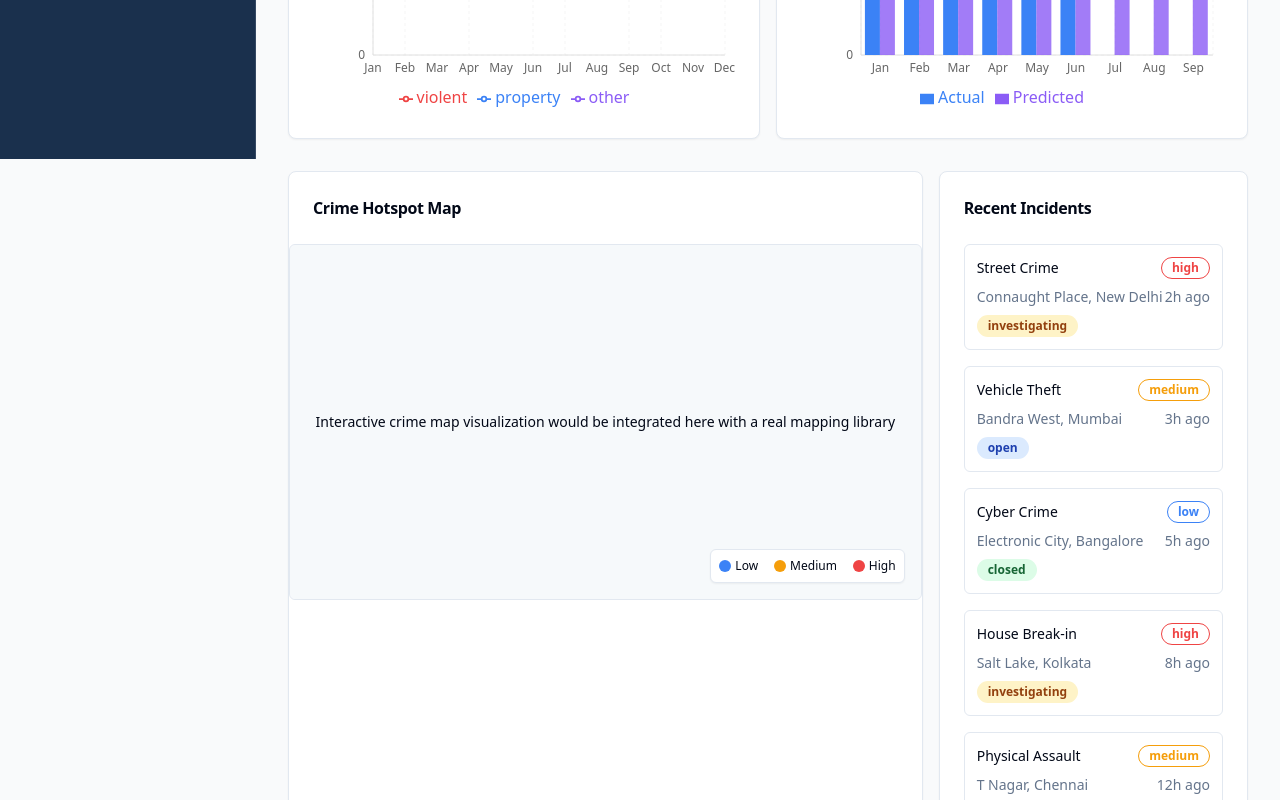
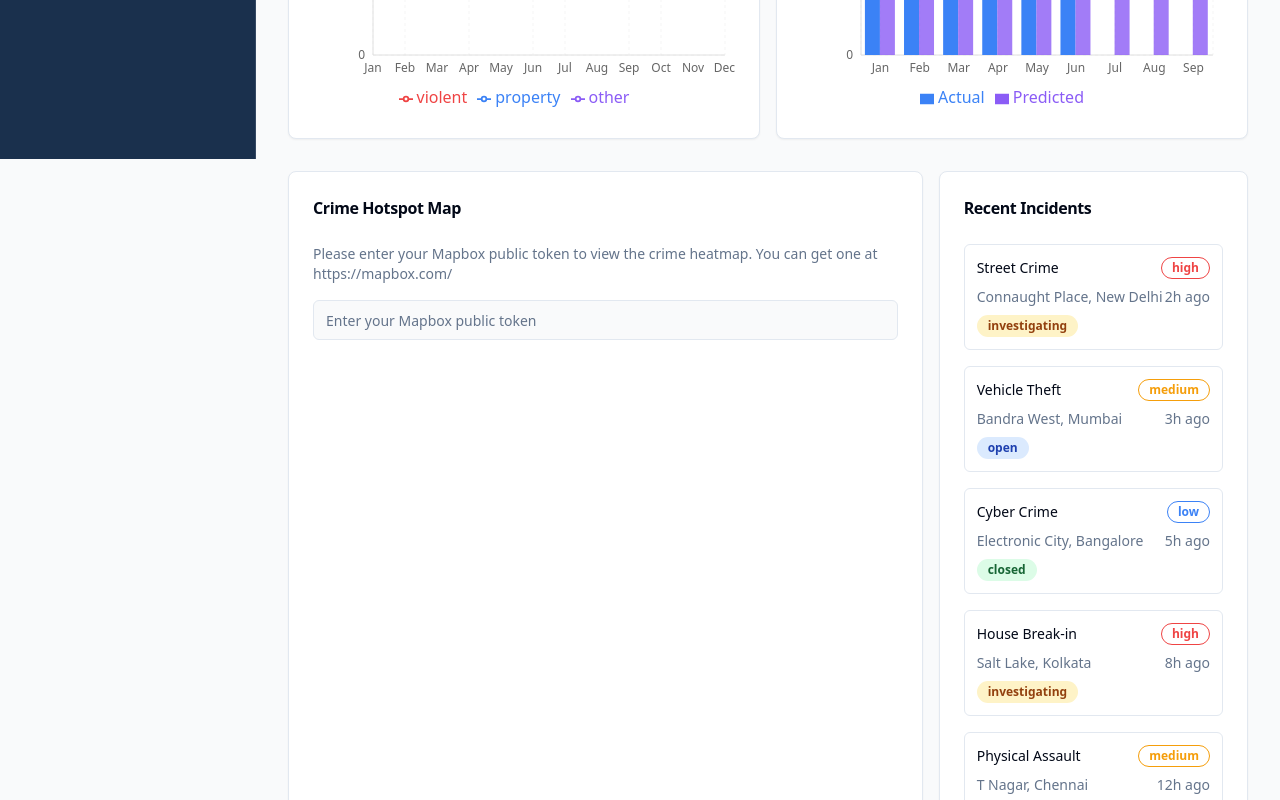
Before and after one commit to 230701372/crime-foresight-dashboard, a React (Vite) app: page / in a window 1280 px wide. Shown: the part 641-1441 px from the top of the page. Built offline with nearby package versions, Linux system fonts and the light colour scheme.

Commit message:
feat: Add crime heatmap with Indian map
Implement a crime heatmap component to visualize crime hotspots on an Indian map.

```diff
--- a/package.json
+++ b/package.json
@@ -47,6 +47,7 @@
     "embla-carousel-react": "^8.3.0",
     "input-otp": "^1.2.4",
     "lucide-react": "^0.462.0",
+    "mapbox-gl": "^3.11.0",
     "next-themes": "^0.3.0",
     "react": "^18.3.1",
     "react-day-picker": "^8.10.1",
--- a/src/components/dashboard/crime-heatmap.tsx
+++ b/src/components/dashboard/crime-heatmap.tsx
@@ -1,41 +1,144 @@
 
 import { Card, CardContent, CardHeader, CardTitle } from "@/components/ui/card";
+import { Input } from "@/components/ui/input";
+import { useEffect, useRef, useState } from "react";
+import mapboxgl from 'mapbox-gl';
+import 'mapbox-gl/dist/mapbox-gl.css';
 
 interface CrimeHeatmapProps {
   title: string;
   className?: string;
 }
 
+// Sample hotspot data for major Indian cities
+const hotspots = [
+  { location: [72.8777, 19.0760], intensity: 0.9, name: "Mumbai" },
+  { location: [77.2090, 28.6139], intensity: 0.8, name: "Delhi" },
+  { location: [77.5946, 12.9716], intensity: 0.7, name: "Bangalore" },
+  { location: [80.2707, 13.0827], intensity: 0.7, name: "Chennai" },
+  { location: [88.3639, 22.5726], intensity: 0.8, name: "Kolkata" },
+  { location: [78.4867, 17.3850], intensity: 0.6, name: "Hyderabad" },
+  { location: [73.8567, 18.5204], intensity: 0.5, name: "Pune" },
+  { location: [75.8577, 22.7196], intensity: 0.4, name: "Indore" },
+  { location: [85.8245, 20.2961], intensity: 0.5, name: "Bhubaneswar" },
+  { location: [81.8463, 25.4358], intensity: 0.6, name: "Prayagraj" },
+];
+
 export function CrimeHeatmap({ title, className }: CrimeHeatmapProps) {
+  const mapContainer = useRef<HTMLDivElement>(null);
+  const map = useRef<mapboxgl.Map | null>(null);
+  const [apiKey, setApiKey] = useState<string>("");
+  const [isMapLoaded, setIsMapLoaded] = useState(false);
+
+  useEffect(() => {
+    if (!mapContainer.current || !apiKey) return;
+
+    mapboxgl.accessToken = apiKey;
+
+    map.current = new mapboxgl.Map({
+      container: mapContainer.current,
+      style: 'mapbox://styles/mapbox/dark-v11',
+      center: [78.9629, 20.5937], // Center of India
+      zoom: 4
+    });
+
+    map.current.on('load', () => {
+      if (!map.current) return;
+      setIsMapLoaded(true);
+
+      // Add heatmap layer
+      map.current.addSource('crime-hotspots', {
+        type: 'geojson',
+        data: {
+          type: 'FeatureCollection',
+          features: hotspots.map(spot => ({
+            type: 'Feature',
+            properties: {
+              intensity: spot.intensity,
+              name: spot.name
+            },
+            geometry: {
+              type: 'Point',
+              coordinates: spot.location
+            }
+          }))
+        }
+      });
+
+      map.current.addLayer({
+        id: 'crime-heat',
+        type: 'heatmap',
+        source: 'crime-hotspots',
+        paint: {
+          'heatmap-weight': ['get', 'intensity'],
+          'heatmap-intensity': 1,
+          'heatmap-color': [
+            'interpolate',
+            ['linear'],
+            ['heatmap-density'],
+            0, 'rgba(33,102,172,0)',
+            0.2, 'rgb(103,169,207)',
+            0.4, 'rgb(209,229,240)',
+            0.6, 'rgb(253,219,199)',
+            0.8, 'rgb(239,138,98)',
+            1, 'rgb(178,24,43)'
+          ],
+          'heatmap-radius': 30,
+          'heatmap-opacity': 0.8
+        }
+      });
+
+      // Add navigation controls
+      map.current.addControl(new mapboxgl.NavigationControl(), 'top-right');
+    });
+
+    return () => {
+      map.current?.remove();
+    };
+  }, [apiKey]);
+
   return (
     <Card className={className}>
       <CardHeader>
         <CardTitle className="text-base">{title}</CardTitle>
       </CardHeader>
-      <CardContent className="p-0">
+      <CardContent>
+        {!apiKey ? (
+          <div className="space-y-4">
+            <p className="text-sm text-muted-foreground">
+              Please enter your Mapbox public token to view the crime heatmap.
+              You can get one at https://mapbox.com/
+            </p>
+            <Input
+              type="text"
+              placeholder="Enter your Mapbox public token"
+              value={apiKey}
+              onChange={(e) => setApiKey(e.target.value)}
+            />
+          </div>
+        ) : (
           <div className="aspect-[16/9] overflow-hidden rounded-md border border-border bg-muted/20 relative">
-          <div className="absolute inset-0 flex items-center justify-center bg-muted/50">
-            <p className="text-center text-sm">
-              Interactive crime map visualization would be integrated here with a real mapping library
-            </p>
-          </div>
-          <div className="absolute bottom-4 right-4 p-2 bg-card border border-border rounded-md shadow-sm">
+            <div ref={mapContainer} className="absolute inset-0" />
+            {isMapLoaded && (
+              <div className="absolute bottom-4 right-4 p-2 bg-card/90 border border-border rounded-md shadow-sm">
                 <div className="flex items-center space-x-4 text-xs">
                   <div className="flex items-center space-x-1">
-                <div className="h-3 w-3 rounded-full bg-heatmap-low"></div>
+                    <div className="h-3 w-3 rounded-full bg-[rgb(103,169,207)]"></div>
                     <span>Low</span>
                   </div>
                   <div className="flex items-center space-x-1">
-                <div className="h-3 w-3 rounded-full bg-heatmap-medium"></div>
+                    <div className="h-3 w-3 rounded-full bg-[rgb(253,219,199)]"></div>
                     <span>Medium</span>
                   </div>
                   <div className="flex items-center space-x-1">
-                <div className="h-3 w-3 rounded-full bg-heatmap-high"></div>
+                    <div className="h-3 w-3 rounded-full bg-[rgb(178,24,43)]"></div>
                     <span>High</span>
                   </div>
                 </div>
               </div>
+            )}
           </div>
+        )}
       </CardContent>
     </Card>
   );
```
Also changed, not shown: 1 other file (tests, documents, lock files or other folders). Lines whose indentation alone changed are shown as unchanged.
